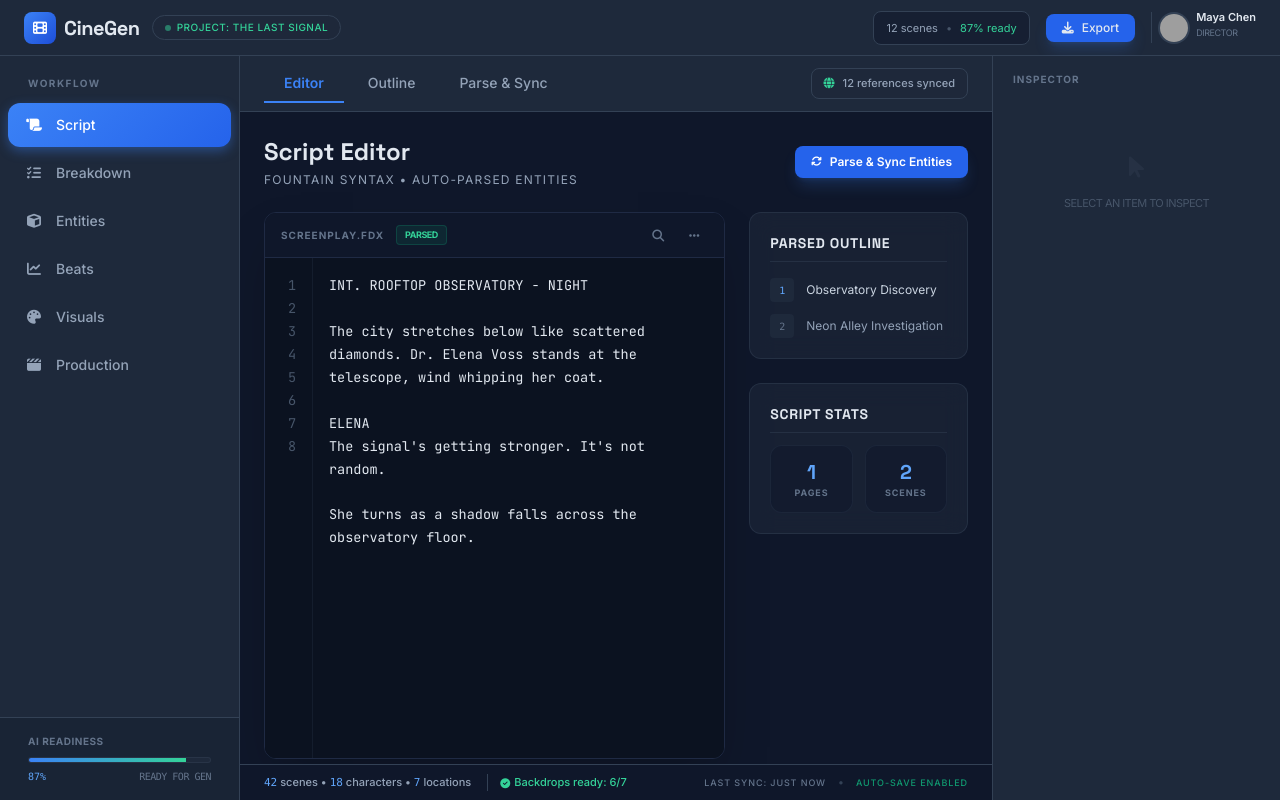
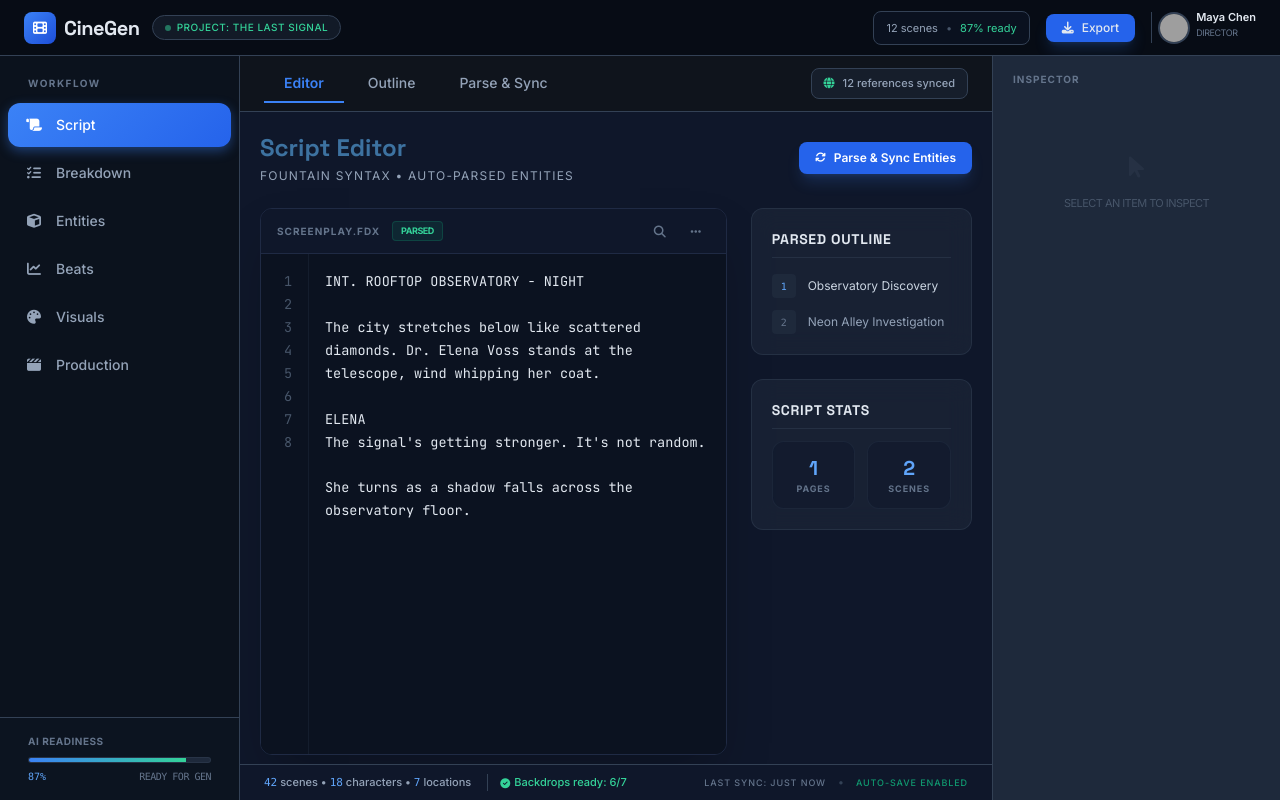
Before and after one commit to noctivagous/cinegen-le, a plain HTML site: page cinegen-le.html in a window 1280 px wide. Drawn offline with nearby package versions, Linux system fonts and the light colour scheme; grey boxes are pictures that could not be loaded.

Commit message:
addition of contrast

```diff
--- a/cinegen-le.html
+++ b/cinegen-le.html
@@ -213,11 +213,30 @@
         .scrollbar-thin::-webkit-scrollbar-track { background: var(--bg-secondary); }
         .scrollbar-thin::-webkit-scrollbar-thumb { background: var(--bg-tertiary); border-radius:3px; }
         .scrollbar-thin::-webkit-scrollbar-thumb:hover { background: var(--text-muted); }
+
+        #top-tabs-container{
+        background:#0f141c;
+        }
+
+        #top-global-bar{
+        background:#070c15;
+        }
+
+        #left-vertical-tabs{
+        background:#0b121d;
+        }
+        #main-content{
+        padding:1.25rem;
+        }
+
+        h2{
+        color:#3d72a0;
+        }
     </style>
 </head>
 <body class="bg-[#0f172a] text-slate-200 cinematic-bg min-h-screen antialiased">
     <!-- Top Global Bar -->
-    <div class="h-14 border-b border-slate-700 bg-[#1e293b] flex items-center px-6 justify-between">
+    <div id="top-global-bar" class="h-14 border-b border-slate-700 bg-[#1e293b] flex items-center px-6 justify-between">
         <div class="flex items-center gap-x-3">
             <div class="flex items-center gap-x-2">
                 <div class="w-8 h-8 rounded-lg bg-gradient-to-br from-blue-500 to-blue-700 flex items-center justify-center">
@@ -257,7 +276,7 @@
     <div class="flex h-[calc(100vh-56px)] overflow-hidden">
 
         <!-- LEFT VERTICAL TABS -->
-        <div class="w-60 bg-[#1e293b] border-r border-slate-700 flex flex-col scrollbar-thin overflow-y-auto">
+        <div id="left-vertical-tabs" class="w-60 bg-[#1e293b] border-r border-slate-700 flex flex-col scrollbar-thin overflow-y-auto">
             <div class="px-4 pt-5 pb-3">
                 <div class="text-[10px] font-bold tracking-[1.5px] text-slate-500 px-3 uppercase">Workflow</div>
             </div>
```
